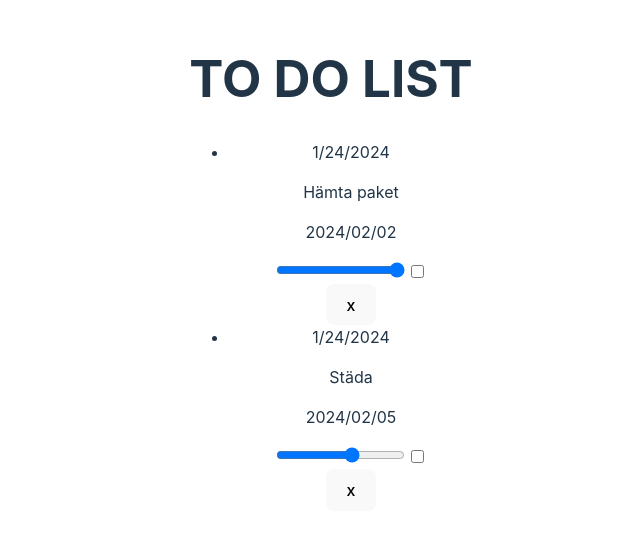
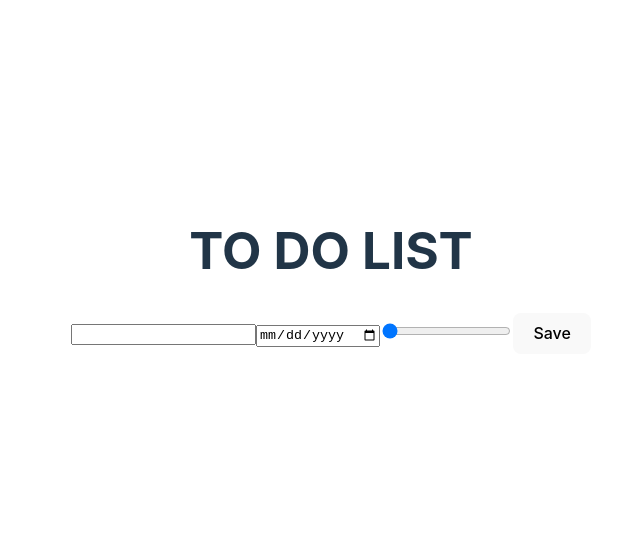
Before and after one commit to Medieinstitutet/the-todos-tanakAoi, a React (Vite) app: page / in a window 1280 px wide. Shown: the part 129-664 px from the top of the page, without its empty margins (309-949 px from the left). Built offline with nearby package versions, Linux system fonts and the light colour scheme.

Commit message:
Add a component to add todo

```diff
--- a/src/App.tsx
+++ b/src/App.tsx
@@ -2,16 +2,21 @@ import { useState } from 'react'
 import './App.css'
 import { Todo } from './models/Todo'
 import { Todos } from './components/Todos'
+import { AddTodo } from './components/AddTodo'
 
 function App() {
 
   const [todos, setTodos] = useState<Todo[]>([
-    new Todo(111, new Date().toLocaleDateString(), "Hämta paket", "2024/02/02", 5, false),
-    new Todo(222, new Date().toLocaleDateString(), "Städa", "2024/02/05", 3, false)
+    // JSON.parse(localStorage.getItem("todo") || "[]")
   ])
 
   const changeTodos = (newTodos: Todo[]) => {
     setTodos(newTodos)
+    // localStorage.setItem("todos", JSON.stringify(setTodos(newTodos)))
+  }
+
+  const addTodo = (createdTodo: Todo) => {
+    setTodos([...todos, createdTodo])
   }
 
   return (
@@ -20,6 +25,7 @@ function App() {
       <ul>
         < Todos todos={todos} changeTodos={changeTodos} />
       </ul>
+      < AddTodo addTodo={addTodo} />
     </>
   )
 }
--- /dev/null
+++ b/src/components/AddTodo.tsx
@@ -0,0 +1,41 @@
+import { ChangeEvent, FormEvent, useState } from "react"
+import { Todo } from "../models/Todo"
+
+interface IAddTodoProps {
+    addTodo: (createdTodo: Todo) => void
+}
+
+export const AddTodo = (props: IAddTodoProps) => {
+
+    const [createdTodo, setCreatedTodo] = useState<Todo>(new Todo(Date.now(), new Date().toLocaleDateString(), "", "", 1, false))
+
+    const handleChange = ( e: ChangeEvent<HTMLInputElement> ) => {
+
+        if( e.target.type === "text") {
+            setCreatedTodo({...createdTodo, [e.target.name]: e.target.value})
+        }
+
+        if( e.target.type === "date") {
+            setCreatedTodo({...createdTodo, [e.target.name]: e.target.value.toString()})
+        }
+
+        if( e.target.type === "range") {
+            setCreatedTodo({...createdTodo, [e.target.name]: + e.target.value})
+        }
+
+    }
+
+    const handleSubmit = ( e: FormEvent ) => {
+        e.preventDefault()
+        props.addTodo(createdTodo)
+    }
+
+    return (
+        <form onSubmit={handleSubmit}>
+            <input type="text" name="task" value={createdTodo.task} onChange={handleChange} />
+            <input type="date" name="deadline" value={createdTodo.deadline} onChange={handleChange} />
+            <input type="range" name="priority" min="1" max="5" step="1" value={createdTodo.priority} onChange={handleChange} />
+            <button>Save</button>
+        </form>
+    )
+}
```
